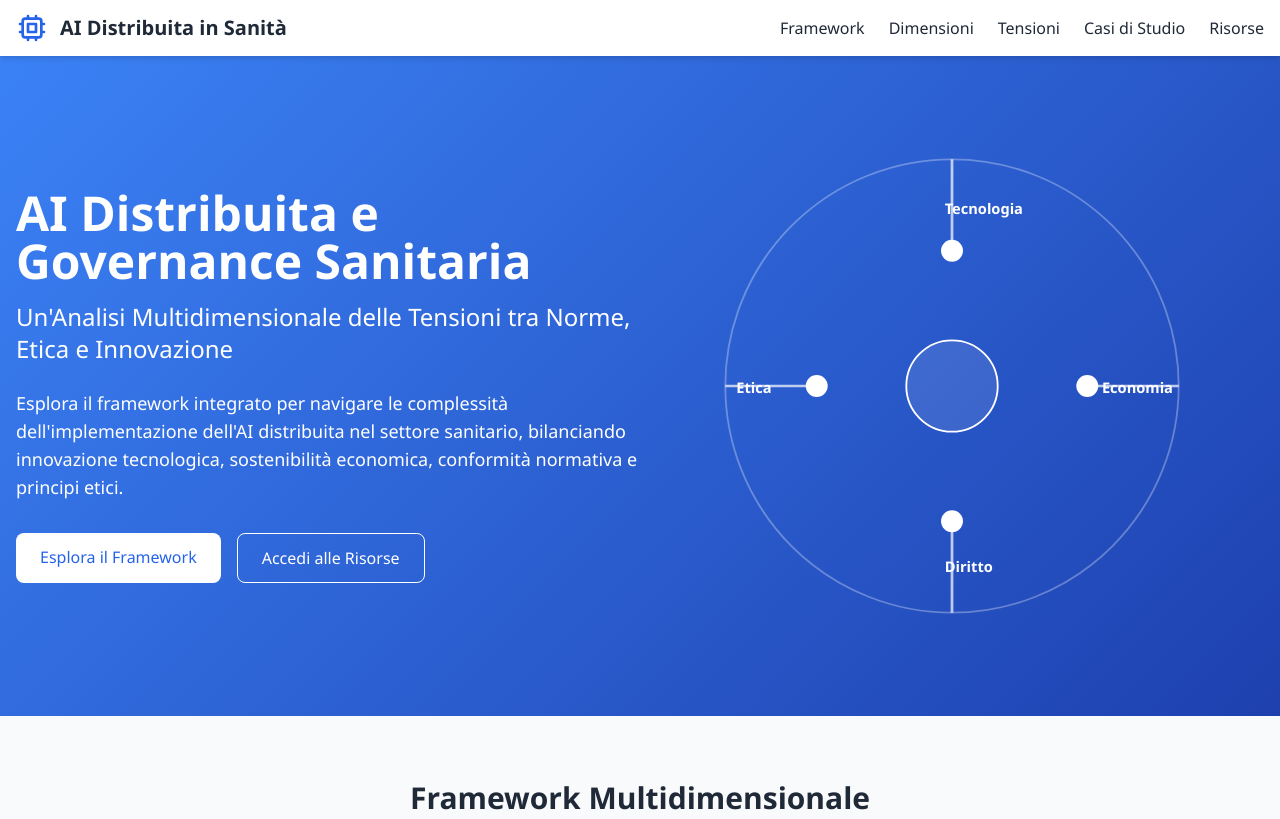
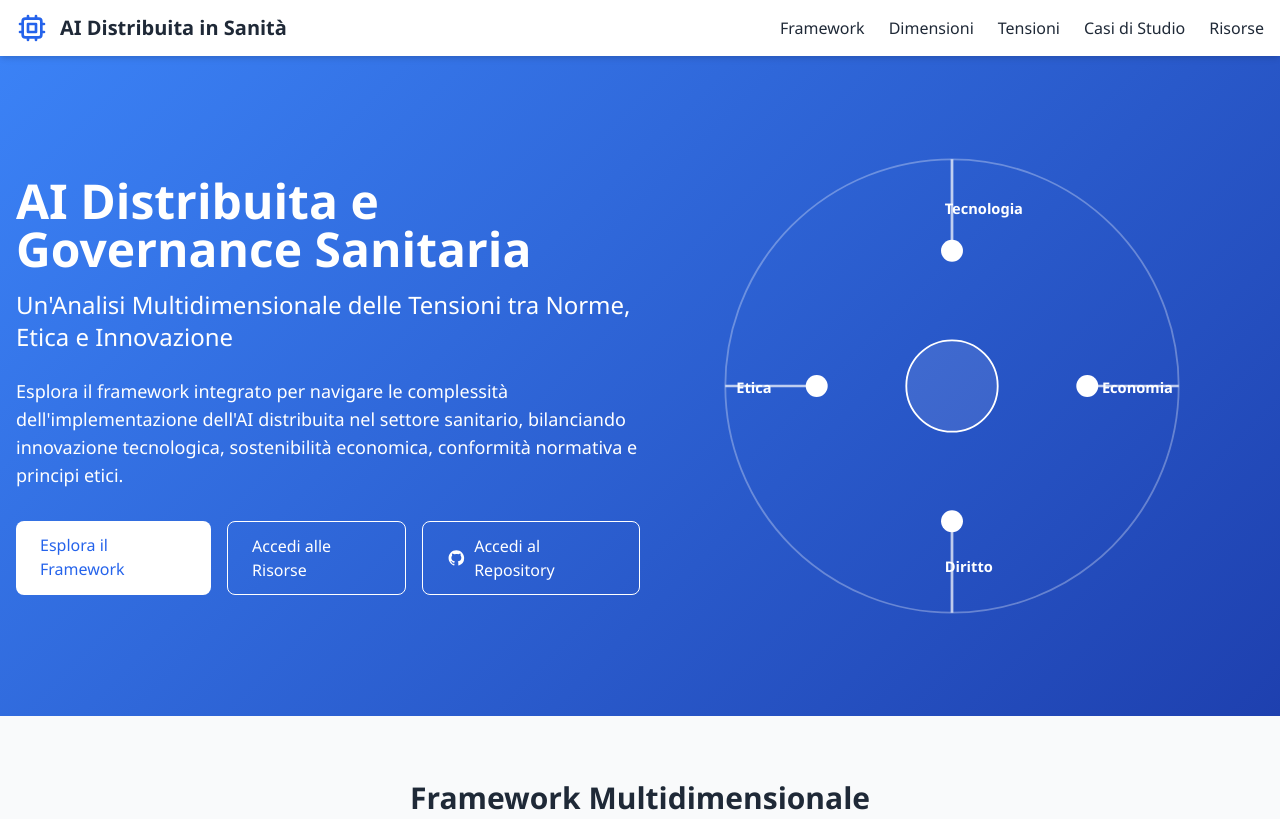
Before and after one commit to FabioLiberti/AI-DIGOSA, a plain HTML site: page index.html in a window 1280 px wide. Shown: the top 819 px of the page. Drawn offline with nearby package versions, Linux system fonts and the light colour scheme.

Commit message:
agg. README e index

```diff
--- a/index.html
+++ b/index.html
@@ -272,6 +272,12 @@
                     <div class="flex space-x-4">
                         <a href="#overview" class="bg-white text-blue-600 hover:bg-blue-50 px-6 py-3 rounded-lg font-medium transition">Esplora il Framework</a>
                         <a href="#resources" class="bg-transparent border border-white text-white hover:bg-white hover:text-blue-600 px-6 py-3 rounded-lg font-medium transition">Accedi alle Risorse</a>
+                        <a href="https://github.com/FabioLiberti/AI-DIGOSA" class="bg-transparent border border-white text-white hover:bg-white hover:text-blue-600 px-6 py-3 rounded-lg font-medium transition flex items-center">
+                            <svg class="w-5 h-5 mr-2" fill="currentColor" viewBox="0 0 24 24" aria-hidden="true">
+                                <path fill-rule="evenodd" d="M12 2C6.477 2 2 6.484 2 12.017c0 4.425 2.865 8.18 6.839 9.504.5.092.682-.217.682-.483 0-.237-.008-.868-.013-1.703-2.782.605-3.369-1.343-3.369-1.343-.454-1.158-1.11-1.466-1.11-1.466-.908-.62.069-.608.069-.608 1.003.07 1.531 1.032 1.531 1.032.892 1.53 2.341 1.088 2.91.832.092-.647.35-1.088.636-1.338-2.22-.253-4.555-1.113-4.555-4.951 0-1.093.39-1.988 1.029-2.688-.103-.253-.446-1.272.098-2.65 0 0 .84-.27 2.75 1.026A9.564 9.564 0 0112 6.844c.85.004 1.705.115 2.504.337 1.909-1.296 2.747-1.027 2.747-1.027.546 1.379.202 2.398.1 2.651.64.7 1.028 1.595 1.028 2.688 0 3.848-2.339 4.695-4.566 4.943.359.309.678.92.678 1.855 0 1.338-.012 2.419-.012 2.747 0 .268.18.58.688.482A10.019 10.019 0 0022 12.017C22 6.484 17.522 2 12 2z" clip-rule="evenodd" />
+                            </svg>
+                            Accedi al Repository
+                        </a>
                     </div>
                 </div>
                 <div class="md:w-1/2 flex justify-center">
```
Also changed, not shown: 1 other file.
